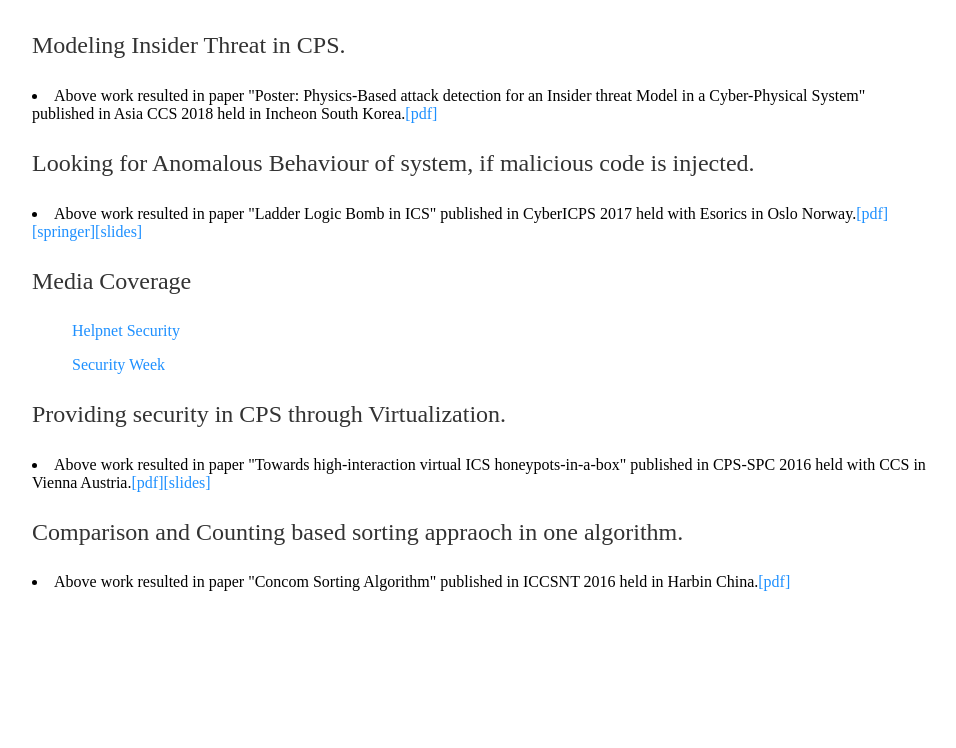
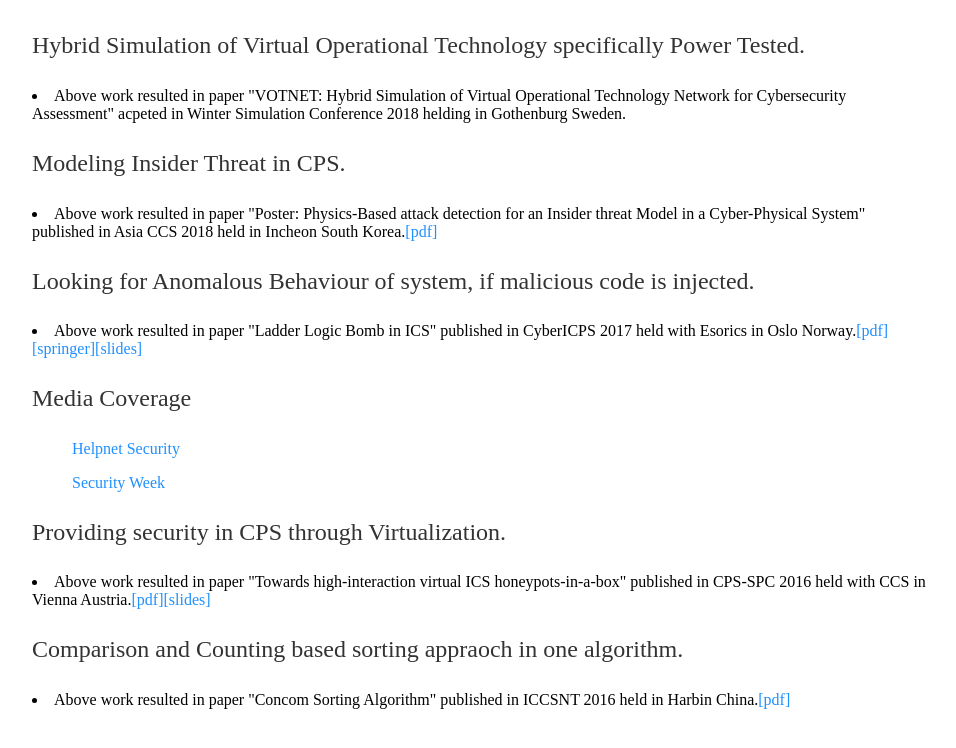
Before and after one commit to anandgarg91/anandgarg91.github.io, a website: page research.html in a window 1280 px wide. Shown: the part 168-916 px from the top of the page, without its empty margins (160-1116 px from the left). Before the commit the page ends 819 px from the top, so only its background shows below. Drawn offline with Linux system fonts and the light colour scheme.

Commit message:
Update research.html

```diff
--- a/research.html
+++ b/research.html
@@ -21,6 +21,9 @@
 		<div class="container">
     		<div class="blurb">
         		<h1>Security in Cyber Physical System</h1>
+			<p>Hybrid Simulation of Virtual Operational Technology specifically Power Tested.</p>
+			<li>Above work resulted in paper "VOTNET: Hybrid Simulation of Virtual Operational Technology Network for Cybersecurity Assessment"
+			acpeted in Winter Simulation Conference 2018 helding in Gothenburg Sweden.</li>
 			<p>Modeling Insider Threat in CPS.</p>
 			<li>Above work resulted in paper "Poster: Physics-Based attack detection for an Insider threat Model in a Cyber-Physical System"
 			published in Asia CCS 2018 held in Incheon South Korea.<a href=https://dl.acm.org/citation.cfm?doid=3196494.3201587>[pdf]</a></li>
```
